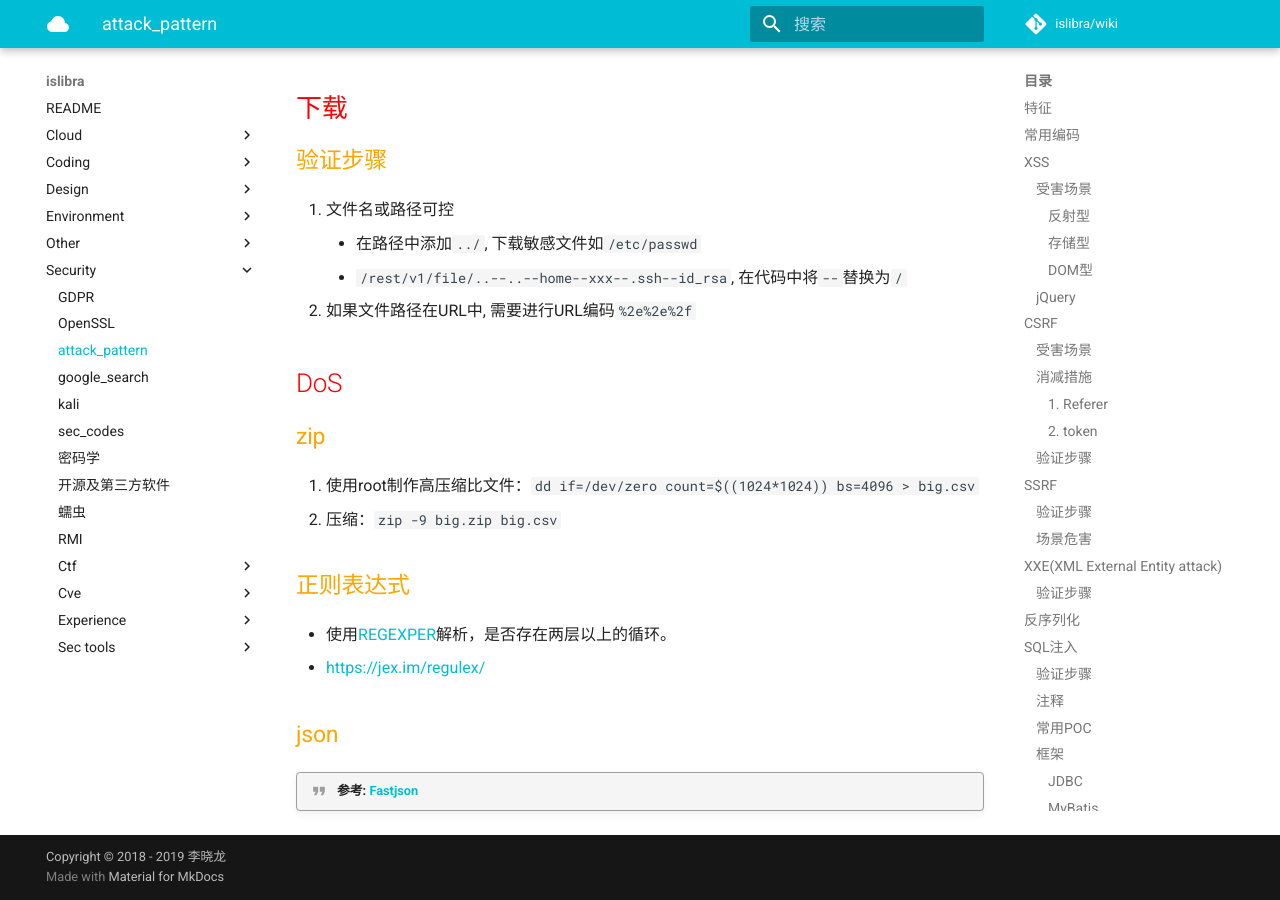
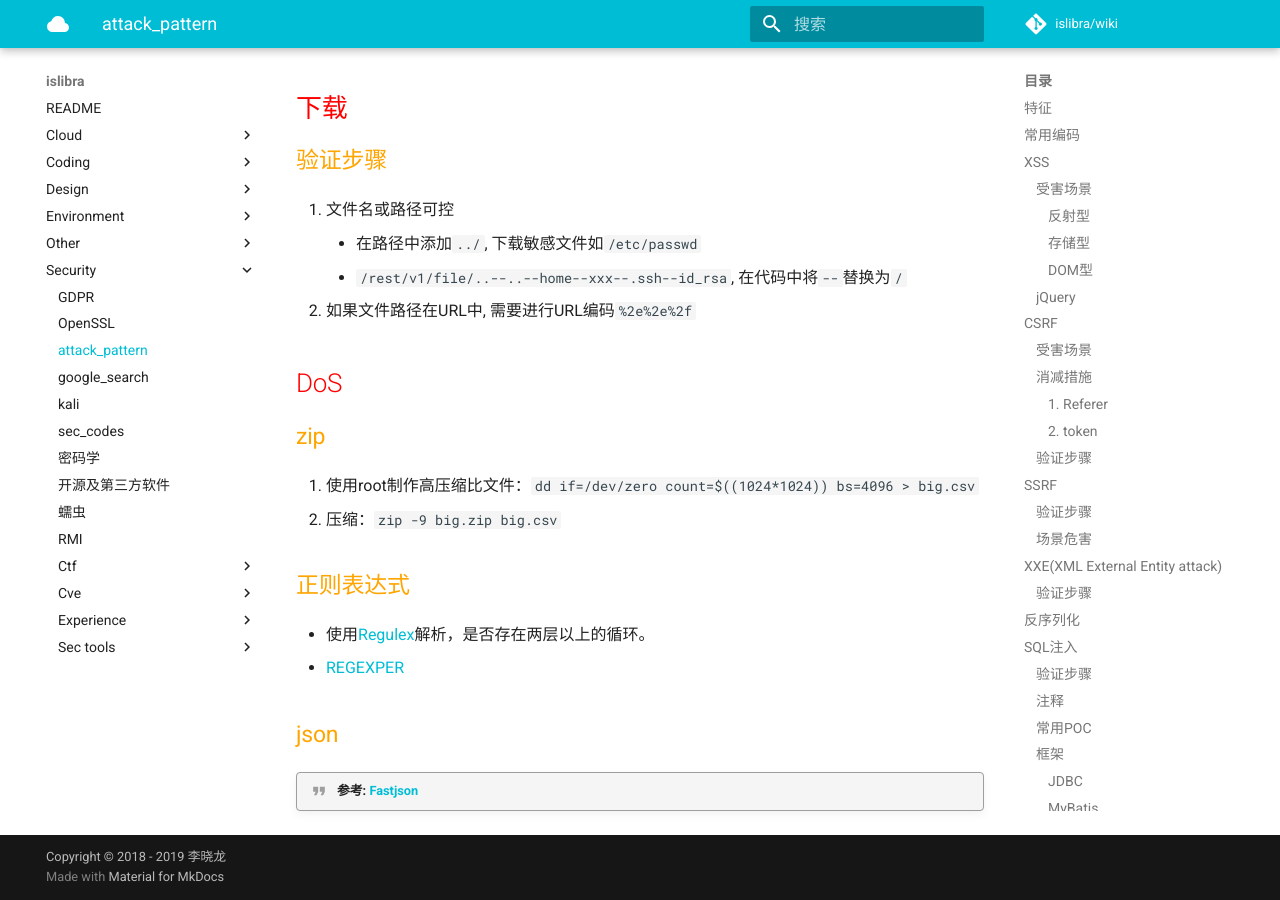
Before and after one commit to islibra/wiki, an MkDocs documentation site: the page built from docs/security/attack_pattern.md, in a window 1280 px wide and 900 px high, scrolled down 17422 px. Built offline with MkDocs 1.6.1 and Material for MkDocs 9.7.7, drawn with Linux system fonts in a browser that asks for light colours; comment, search, counter and statistics services are not loaded; part of the change alters nothing that is shown.

Commit message:
Update attack_pattern.md

```diff
--- a/docs/security/attack_pattern.md
+++ b/docs/security/attack_pattern.md
@@ -780,8 +780,8 @@ public class OSi {
 
 ### 正则表达式
 
-- 使用[REGEXPER](https://regexper.com/)解析，是否存在两层以上的循环。
-- <https://jex.im/regulex/>
+- 使用[Regulex](https://jex.im/regulex/)解析，是否存在两层以上的循环。
+- [REGEXPER](https://regexper.com/)
 
 ### json
 
```
